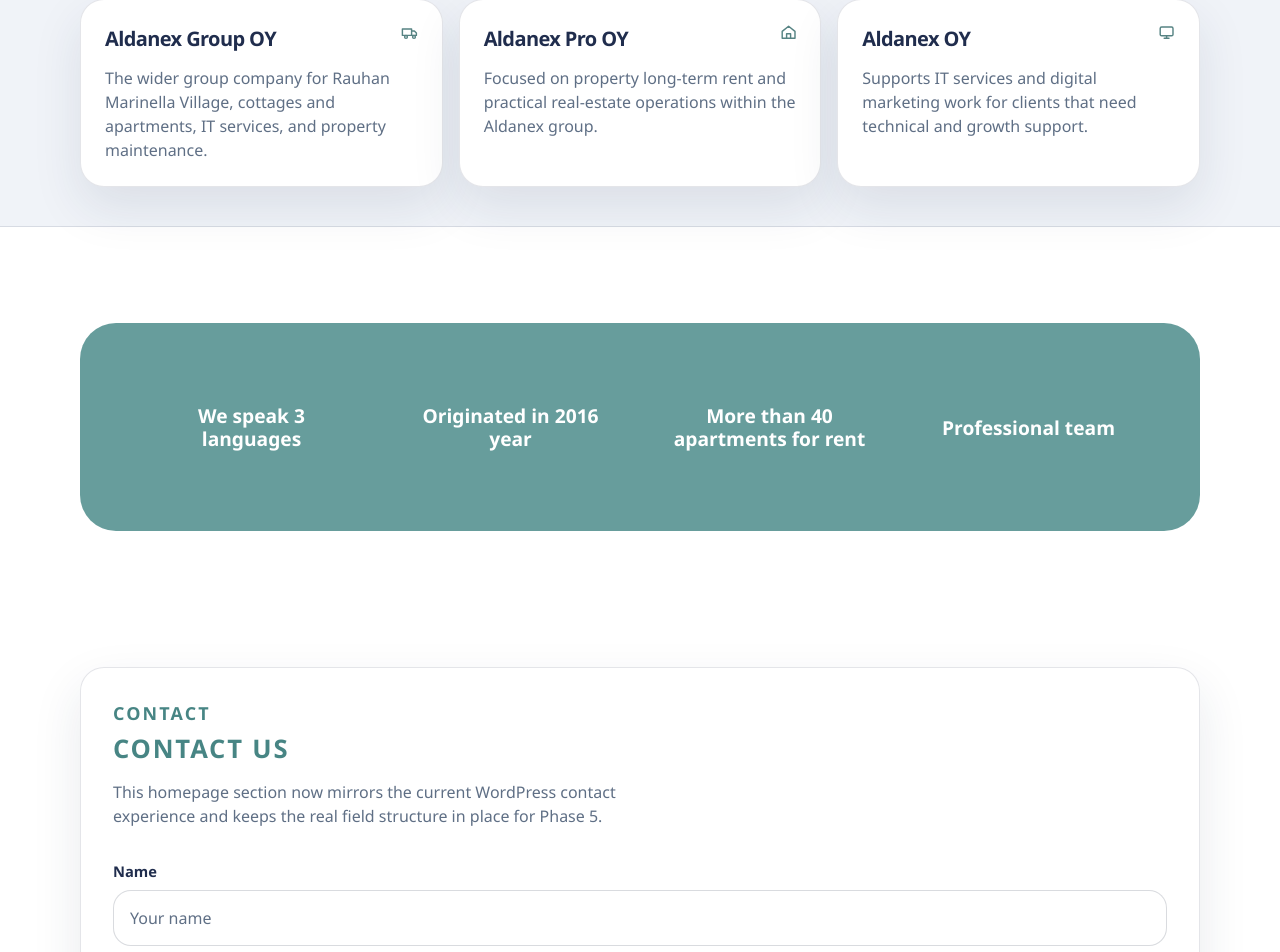
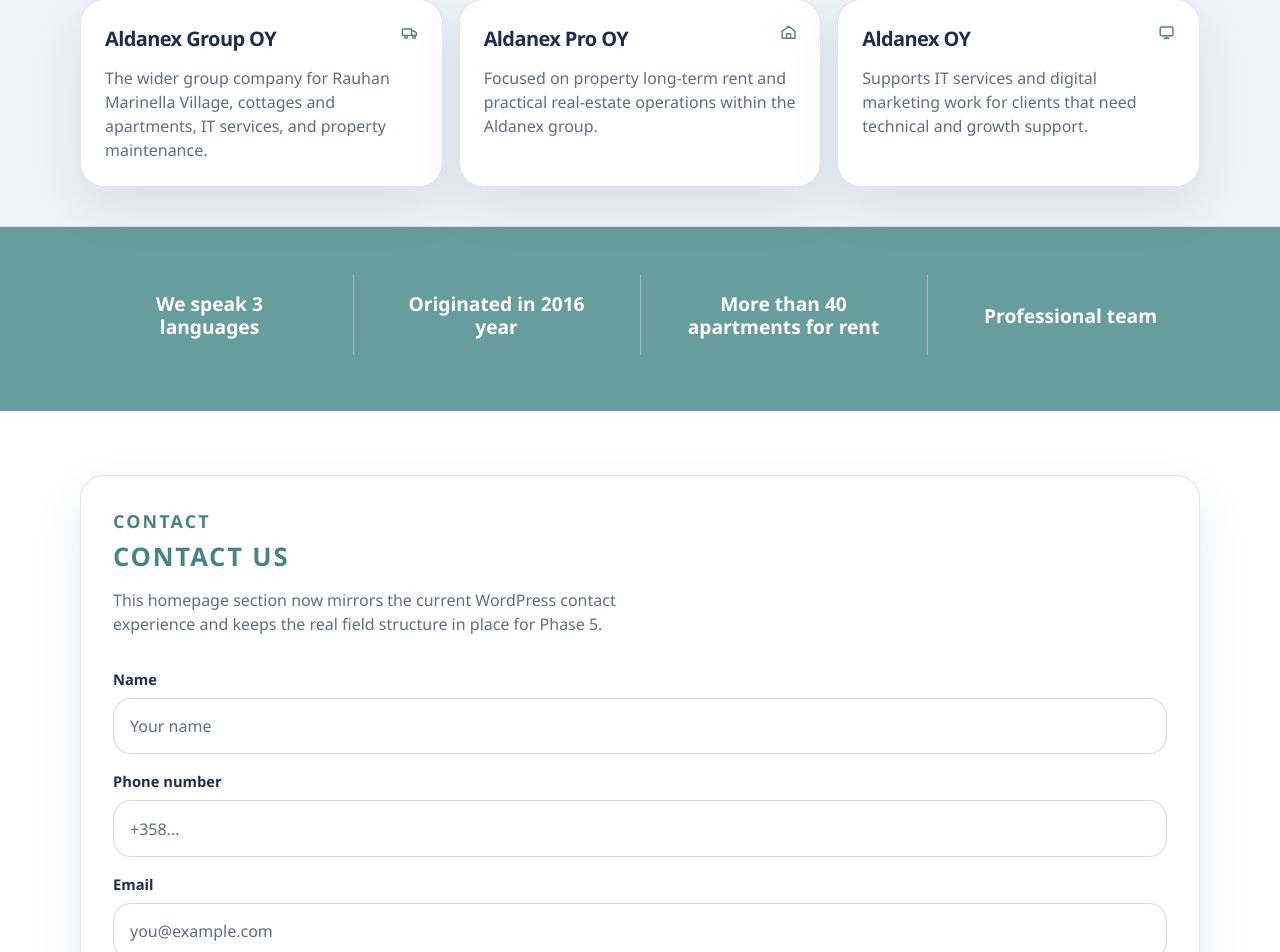
Before and after one commit to d-m-g/aldanex-site, a Next.js app: page / in a window 1280 px wide. Shown: the part 2321-3273 px from the top of the page. Built offline with nearby package versions, Linux system fonts and the light colour scheme.

Commit message:
Updated section 3

```diff
--- a/src/components/Section.module.css
+++ b/src/components/Section.module.css
@@ -4,6 +4,10 @@
 
 .default {
   background: var(--color-surface);
+}
+
+.solidTeal {
+  background: rgb(103, 157, 156);
 }
 
 .accent {
--- a/src/sections/StatsBandSection.jsx
+++ b/src/sections/StatsBandSection.jsx
@@ -4,8 +4,7 @@
 
 export default function StatsBandSection() {
   return (
-    <Section className={styles.section}>
-      <div className={styles.panel}>
+    <Section className={styles.statsBand} tone="solidTeal">
       <div className={styles.band}>
         {homepageStats.map((stat) => (
           <div className={styles.item} key={stat}>
@@ -13,7 +12,6 @@
           </div>
         ))}
       </div>
-      </div>
     </Section>
   );
 }
--- a/src/sections/StatsBandSection.module.css
+++ b/src/sections/StatsBandSection.module.css
@@ -1,29 +1,53 @@
-.section {
-  padding-top: 4.5rem;
-  padding-bottom: 4.5rem;
-}
-
-.panel {
-  width: min(100%, 1200px);
-  margin: 0 auto;
-  padding: 2.5rem 2rem;
-  border-radius: 36px;
-  background: rgb(103, 157, 156);
+/* section.statsBand beats Section.module .section padding so top/bottom stay equal */
+section.statsBand {
+  margin-top: calc(-1 * var(--space-8));
+  margin-bottom: calc(-1 * var(--space-6));
+  padding-block: 4.5rem;
+  padding-inline: 0;
 }
 
 .band {
   display: grid;
   gap: 1.5rem 1.75rem;
+  align-content: center;
 }
 
 .item {
-  display: grid;
-  place-items: center;
+  position: relative;
+  display: flex;
+  align-items: center;
+  justify-content: center;
   min-height: 6.5rem;
   text-align: center;
 }
 
+/* Small vertical dividers between columns (centered in the grid gap) */
+@media (min-width: 768px) and (max-width: 1079px) {
+  .item:nth-child(2n)::before {
+    content: "";
+    position: absolute;
+    left: calc(-0.875rem - 0.5px);
+    top: 1rem;
+    bottom: 1rem;
+    width: 1px;
+    background: rgba(255, 255, 255, 0.38);
+  }
+}
+
+@media (min-width: 1080px) {
+  .item:not(:first-child)::before {
+    content: "";
+    position: absolute;
+    left: calc(-0.875rem - 0.5px);
+    top: 1rem;
+    bottom: 1rem;
+    width: 1px;
+    background: rgba(255, 255, 255, 0.38);
+  }
+}
+
 .text {
+  margin: 0;
   max-width: 12rem;
   color: rgb(255, 255, 255);
   font-size: clamp(1.1rem, 1.5vw, 1.45rem);
@@ -36,19 +60,11 @@
   .band {
     grid-template-columns: repeat(2, minmax(0, 1fr));
   }
-
-  .panel {
-    padding: 2.9rem 2.5rem;
-  }
 }
 
 @media (min-width: 1080px) {
   .band {
     grid-template-columns: repeat(4, minmax(0, 1fr));
-  }
-
-  .panel {
-    padding: 3rem 3.5rem;
   }
 
   .item {
@@ -57,14 +73,10 @@
 }
 
 @media (max-width: 767px) {
-  .section {
-    padding-top: 3rem;
-    padding-bottom: 3rem;
-  }
-
-  .panel {
-    padding: 2rem 1.25rem;
-    border-radius: 28px;
+  section.statsBand {
+    margin-top: calc(-1 * var(--space-8));
+    margin-bottom: calc(-1 * var(--space-6));
+    padding-block: 3rem;
   }
 
   .band {
```
Lines whose indentation alone changed are shown as unchanged.
